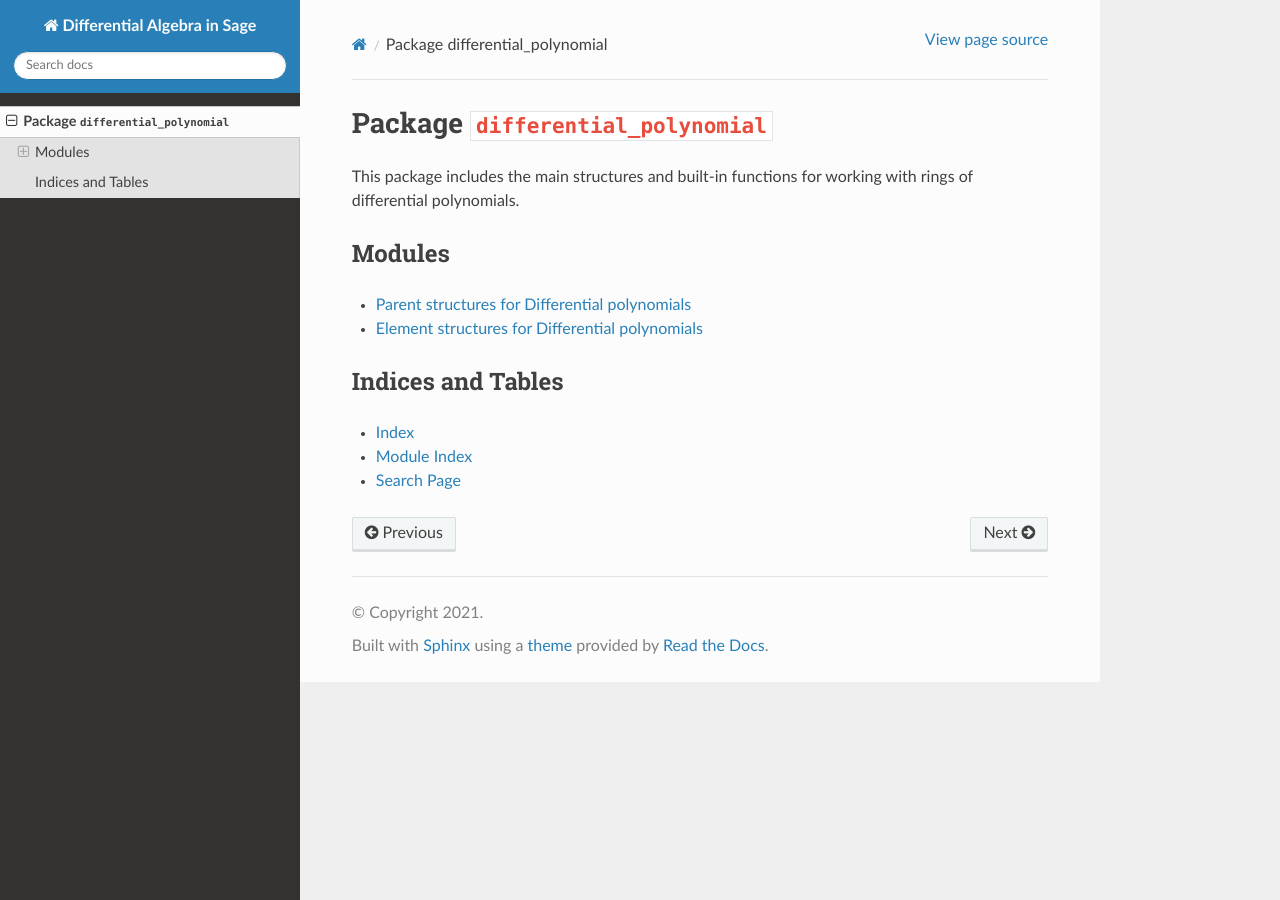
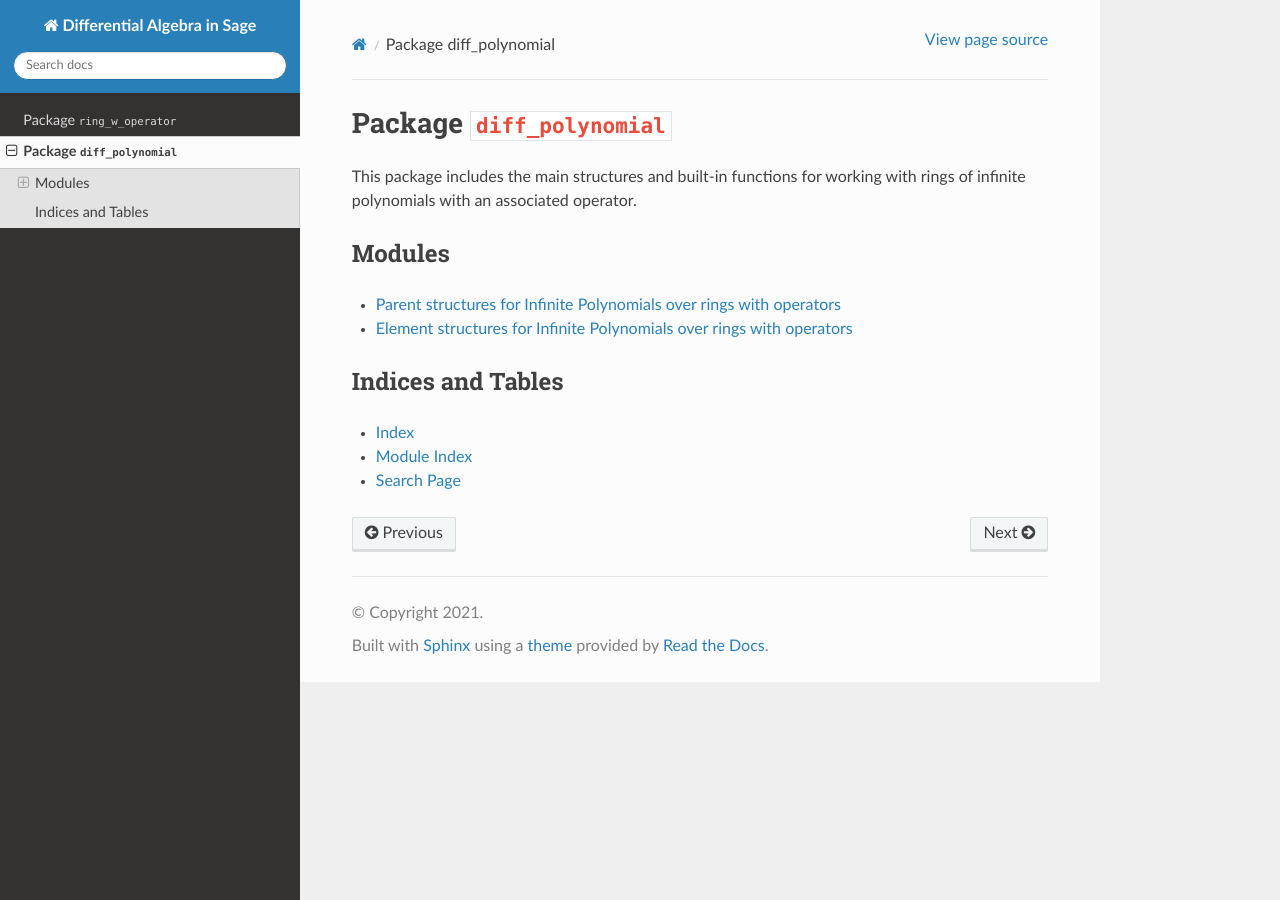
Before and after one commit to Antonio-JP/dalgebra, a Sphinx documentation site: the page built from docsrc/source/diff_polynomial.rst, in a window 1280 px wide. Built offline with Sphinx 7.4.7 and the Read the Docs theme 2.0.0, drawn with Linux system fonts in a browser that asks for light colours; the version number could not be read and is left out.

Commit message:
Updated version and documentation files

```diff
--- a/docsrc/source/conf.py
+++ b/docsrc/source/conf.py
@@ -56,15 +56,15 @@ sys.path.append(os.path.join(SAGE_SRC, "sage_setup", "docbuild", "ext"))
 # extensions coming with Sphinx (named 'sphinx.ext.*') or your custom
 # ones.
 extensions = [
-    'sphinx.ext.autodoc',
+    #'sphinx.ext.autodoc',
     'sphinx.ext.mathjax',
-    'sphinx.ext.autosummary'
+    'sphinx.ext.autosummary',
     #'autodocsum'
     #'sage_autodoc',
     #'sage_package.sphinx',
-    #'sphinx.ext.doctest',
-    #'sphinx.ext.coverage',
-    #'sphinx.ext.extlinks',
+    'sphinx.ext.doctest',
+    'sphinx.ext.coverage',
+    'sphinx.ext.extlinks',
 ]
 
 # The reST default role (used for this markup: `text`) to use for all
--- a/docsrc/source/differential_polynomial.rst
+++ b/docsrc/source/diff_polynomial.rst
@@ -1,9 +1,9 @@
 ====================================
-Package ``differential_polynomial``
+Package ``diff_polynomial``
 ====================================
 
 This package includes the main structures and built-in functions for working with rings of
-differential polynomials.
+infinite polynomials with an associated operator.
 
 Modules
 ====================
@@ -11,8 +11,8 @@ Modules
 .. toctree::
    :maxdepth: 1
 
-   differential_polynomial/differential_polynomial_ring
-   differential_polynomial/differential_polynomial_element
+   diff_polynomial/diff_polynomial_ring
+   diff_polynomial/diff_polynomial_element
 
 
 Indices and Tables
--- /dev/null
+++ b/docsrc/source/diff_polynomial/diff_polynomial_ring.rst
@@ -0,0 +1,9 @@
+.. nodoctest
+
+Parent structures for Infinite Polynomials over rings with operators
+==============================================================================================================================
+
+.. automodule:: dalgebra.diff_polynomial.diff_polynomial_ring
+   :members:
+   :undoc-members:
+   :show-inheritance:
--- a/docsrc/source/differential_polynomial/differential_polynomial_ring.rst
+++ b/docsrc/source/diff_polynomial/diff_polynomial_system.rst
@@ -1,9 +1,9 @@
 .. nodoctest
 
-Parent structures for Differential polynomials
+Structures for systems of equation over rings with operators
 ==============================================================================================================================
 
-.. automodule:: dalgebra.diff_polynomial.diff_polynomial_ring
+.. automodule:: dalgebra.diff_polynomial.diff_polynomial_system
    :members:
    :undoc-members:
    :show-inheritance:
--- a/docsrc/source/differential_polynomial/differential_polynomial_element.rst
+++ b/docsrc/source/ring_w_operator/ring_w_operator.rst
@@ -1,9 +1,9 @@
 .. nodoctest
 
-Element structures for Differential polynomials
+Structure for Rings with Associated Operators
 ==============================================================================================================================
 
-.. automodule:: dalgebra.diff_polynomial.diff_polynomial_element
+.. automodule:: dalgebra.ring_w_operator.ring_w_operator
    :members:
    :undoc-members:
    :show-inheritance:
```
Also changed, not shown: docsrc/source/diff_polynomial/diff_polynomial_element.rst (added, +9 -0 lines), docsrc/source/index.rst (+5 -4 lines), docsrc/source/ring_w_operator.rst (added, +24 -0 lines), docsrc/source/ring_w_operator/difference_ring.rst (added, +9 -0 lines), docsrc/source/ring_w_operator/differential_ring.rst (added, +9 -0 lines), 4 other files.
